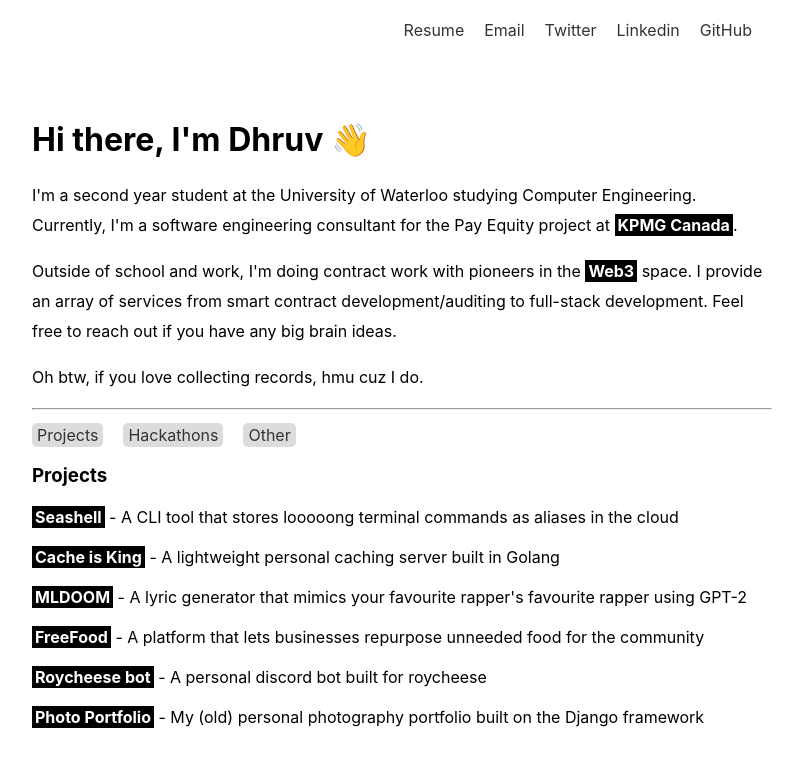
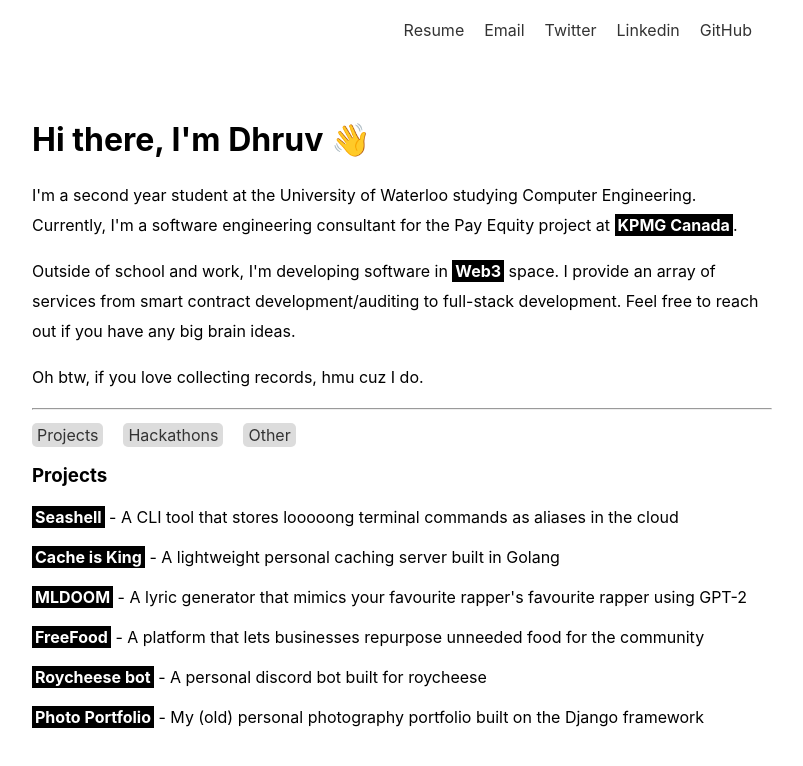
Before and after one commit to dbvora03/portfolio, a Next.js app: page / in a window 1280 px wide. Shown: the top 766 px of the page, without its empty margins (238-1041 px from the left). Built offline with nearby package versions, Linux system fonts and the light colour scheme.

Commit message:
added more

```diff
--- a/pages/index.js
+++ b/pages/index.js
@@ -30,7 +30,7 @@ export default function Home() {
       </Head>
       <h1>Hi there, I{"'"}m Dhruv 👋 </h1>
       <p className={styles.paragraph} >I{"'"}m a second year student at the University of Waterloo studying Computer Engineering. Currently, I{"'"}m a software engineering consultant for the Pay Equity project at <strong className={styles.strong} >KPMG Canada</strong>.</p>
-      <p className={styles.paragraph}> Outside of school and work, I'm doing contract work with pioneers in the <strong className={styles.strong}>Web3</strong> space. I provide an array of services from smart contract development/auditing to full-stack development. Feel free to reach out if you have any big brain ideas.</p>
+      <p className={styles.paragraph}> Outside of school and work, I'm developing software in <strong className={styles.strong}>Web3</strong> space. I provide an array of services from smart contract development/auditing to full-stack development. Feel free to reach out if you have any big brain ideas.</p>
       <p className={styles.paragraph}>Oh btw, if you love collecting records, hmu cuz I do. </p>
       <hr></hr>
       <div className={styles.header}>
```
